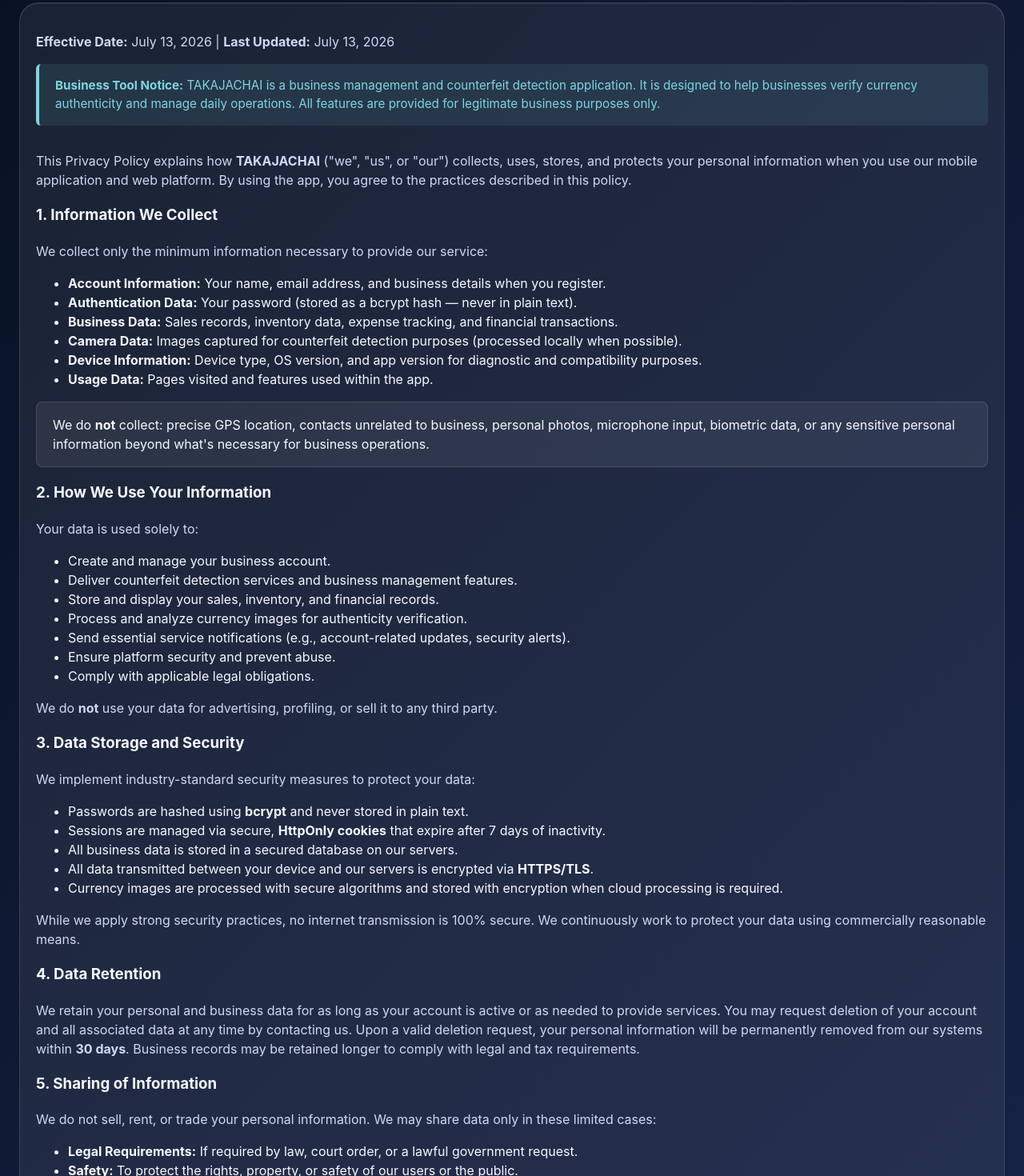
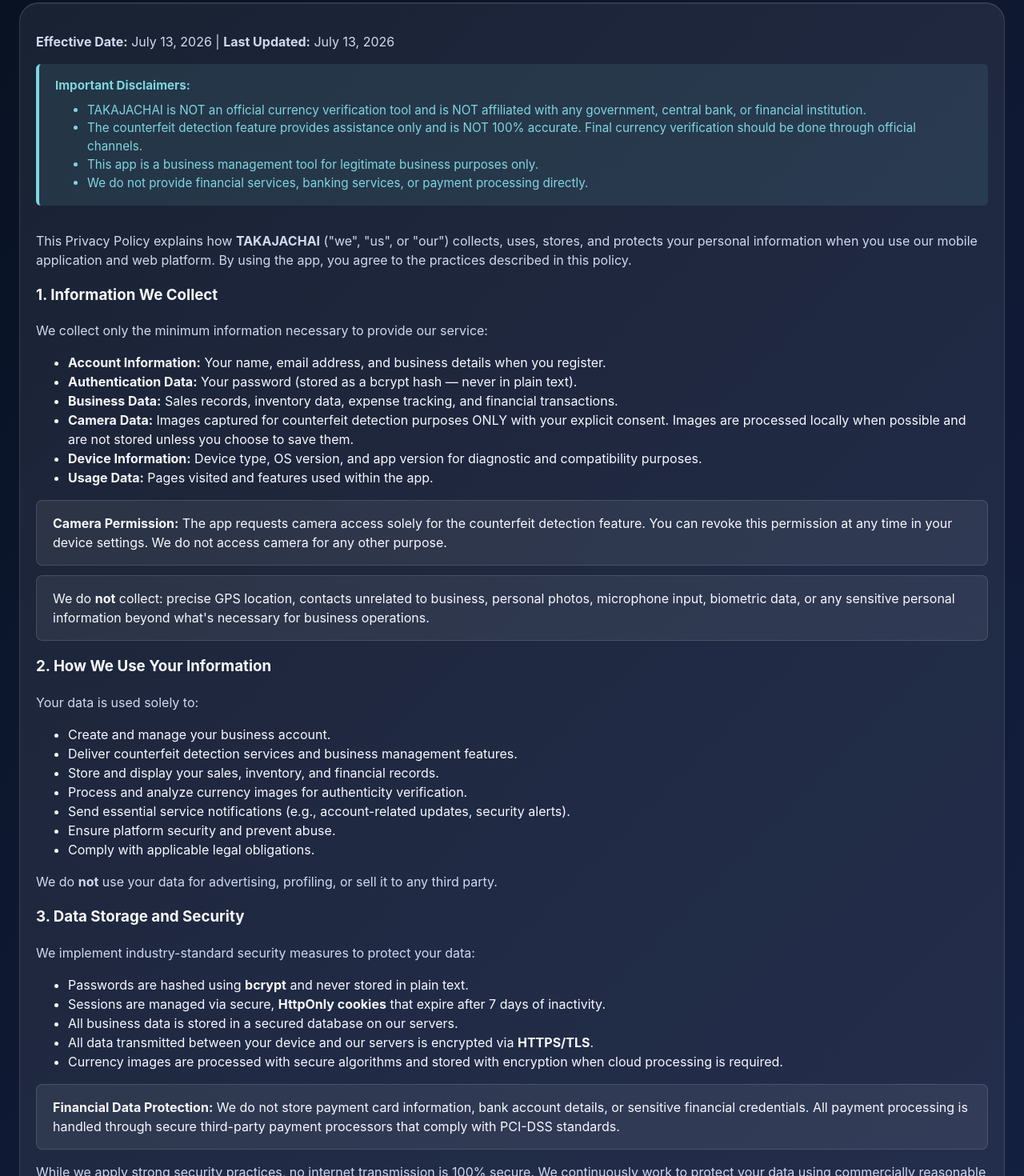
Before and after one commit to Md-Asif-Hasan/asivision, a React (Vite) app: page /privacy/taka-jachai in a window 1280 px wide. Shown: the part 220-1690 px from the top of the page at 80% size. Built offline with nearby package versions, Linux system fonts and the light colour scheme; the HTML template or start-up script is replaced by a standard one.

Commit message:
Update TAKAJACHAI privacy policy with Google Play compliance improvements

```diff
--- a/src/pages/TakaJachaiPrivacy.jsx
+++ b/src/pages/TakaJachaiPrivacy.jsx
@@ -34,7 +34,13 @@
               fontSize: '0.95rem',
               color: '#7ed6df'
             }}>
-              <strong>Business Tool Notice:</strong> TAKAJACHAI is a business management and counterfeit detection application. It is designed to help businesses verify currency authenticity and manage daily operations. All features are provided for legitimate business purposes only.
+              <strong>Important Disclaimers:</strong>
+              <ul style={{ margin: '8px 0 0 20px', paddingLeft: '20px' }}>
+                <li>TAKAJACHAI is NOT an official currency verification tool and is NOT affiliated with any government, central bank, or financial institution.</li>
+                <li>The counterfeit detection feature provides assistance only and is NOT 100% accurate. Final currency verification should be done through official channels.</li>
+                <li>This app is a business management tool for legitimate business purposes only.</li>
+                <li>We do not provide financial services, banking services, or payment processing directly.</li>
+              </ul>
             </div>
 
             <p>This Privacy Policy explains how <strong>TAKAJACHAI</strong> ("we", "us", or "our") collects, uses, stores, and protects your personal information when you use our mobile application and web platform. By using the app, you agree to the practices described in this policy.</p>
@@ -45,10 +51,19 @@
               <li><strong>Account Information:</strong> Your name, email address, and business details when you register.</li>
               <li><strong>Authentication Data:</strong> Your password (stored as a bcrypt hash — never in plain text).</li>
               <li><strong>Business Data:</strong> Sales records, inventory data, expense tracking, and financial transactions.</li>
-              <li><strong>Camera Data:</strong> Images captured for counterfeit detection purposes (processed locally when possible).</li>
+              <li><strong>Camera Data:</strong> Images captured for counterfeit detection purposes ONLY with your explicit consent. Images are processed locally when possible and are not stored unless you choose to save them.</li>
               <li><strong>Device Information:</strong> Device type, OS version, and app version for diagnostic and compatibility purposes.</li>
               <li><strong>Usage Data:</strong> Pages visited and features used within the app.</li>
             </ul>
+            <div style={{
+              background: 'rgba(255,255,255,0.07)',
+              border: '1px solid rgba(255,255,255,0.12)',
+              borderRadius: '8px',
+              padding: '16px 20px',
+              margin: '12px 0'
+            }}>
+              <strong>Camera Permission:</strong> The app requests camera access solely for the counterfeit detection feature. You can revoke this permission at any time in your device settings. We do not access camera for any other purpose.
+            </div>
             <div style={{
               background: 'rgba(255,255,255,0.07)',
               border: '1px solid rgba(255,255,255,0.12)',
@@ -81,6 +96,15 @@
               <li>All data transmitted between your device and our servers is encrypted via <strong>HTTPS/TLS</strong>.</li>
               <li>Currency images are processed with secure algorithms and stored with encryption when cloud processing is required.</li>
             </ul>
+            <div style={{
+              background: 'rgba(255,255,255,0.07)',
+              border: '1px solid rgba(255,255,255,0.12)',
+              borderRadius: '8px',
+              padding: '16px 20px',
+              margin: '12px 0'
+            }}>
+              <strong>Financial Data Protection:</strong> We do not store payment card information, bank account details, or sensitive financial credentials. All payment processing is handled through secure third-party payment processors that comply with PCI-DSS standards.
+            </div>
             <p>While we apply strong security practices, no internet transmission is 100% secure. We continuously work to protect your data using commercially reasonable means.</p>
 
             <h3>4. Data Retention</h3>
@@ -125,7 +149,15 @@
             <h3>10. Changes to This Policy</h3>
             <p>We may update this Privacy Policy from time to time. When we do, we will update the "Last Updated" date at the top of this page. For significant changes, we will notify users via in-app notice or email. Continued use of the app after changes constitutes acceptance of the updated policy.</p>
 
-            <h3>11. Contact Us</h3>
+            <h3>11. Compliance and Legal</h3>
+            <p>TAKAJACHAI is designed to comply with applicable data protection laws including GDPR and other regional privacy regulations. We regularly review our practices to ensure ongoing compliance.</p>
+            <ul>
+              <li><strong>GDPR Compliance:</strong> We provide data subject rights as required by GDPR including access, rectification, erasure, and portability.</li>
+              <li><strong>Data Transfers:</strong> Data is stored and processed within secure data centers. International transfers are conducted with appropriate safeguards.</li>
+              <li><strong>Legal Basis:</strong> We process your data based on your consent, contract performance, legal obligations, and legitimate business interests.</li>
+            </ul>
+
+            <h3>12. Contact Us</h3>
             <p>If you have any questions, concerns, or requests regarding this Privacy Policy or your personal data, please contact us:</p>
             <div style={{
               background: 'rgba(255,255,255,0.07)',
```
